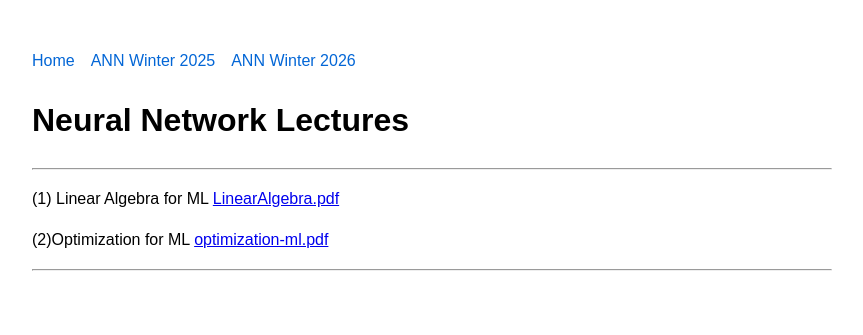
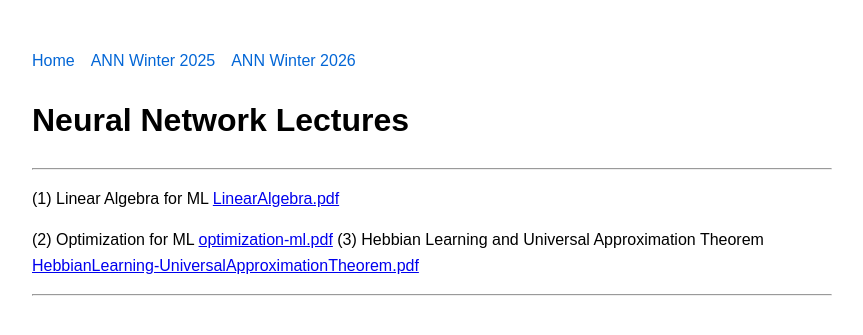
Before and after one commit to mrrahman1517/css485-ann-uwb-sp2025, a Jekyll site: the page built from winter2025/lectures.md, in a window 1280 px wide. Shown: the top 335 px of the page, without its empty margins (208-1071 px from the left). Built offline with Jekyll 4.4.1, drawn with Linux system fonts in a browser that asks for light colours; our own code applies the rules of GitHub Pages for plain Markdown files.

Commit message:
Update lectures.md

```diff
--- a/winter2025/lectures.md
+++ b/winter2025/lectures.md
@@ -2,7 +2,8 @@
 ---
 (1) Linear Algebra for ML [LinearAlgebra.pdf](https://github.com/user-attachments/files/20746575/LinearAlgebra.pdf)
 
-(2)Optimization for ML [optimization-ml.pdf](https://github.com/user-attachments/files/20746569/optimization-ml.pdf)
+(2) Optimization for ML [optimization-ml.pdf](https://github.com/user-attachments/files/20746569/optimization-ml.pdf)
+(3) Hebbian Learning and Universal Approximation Theorem [HebbianLearning-UniversalApproximationTheorem.pdf](https://github.com/user-attachments/files/20746582/HebbianLearning-UniversalApproximationTheorem.pdf)
 
 
 ---
```
